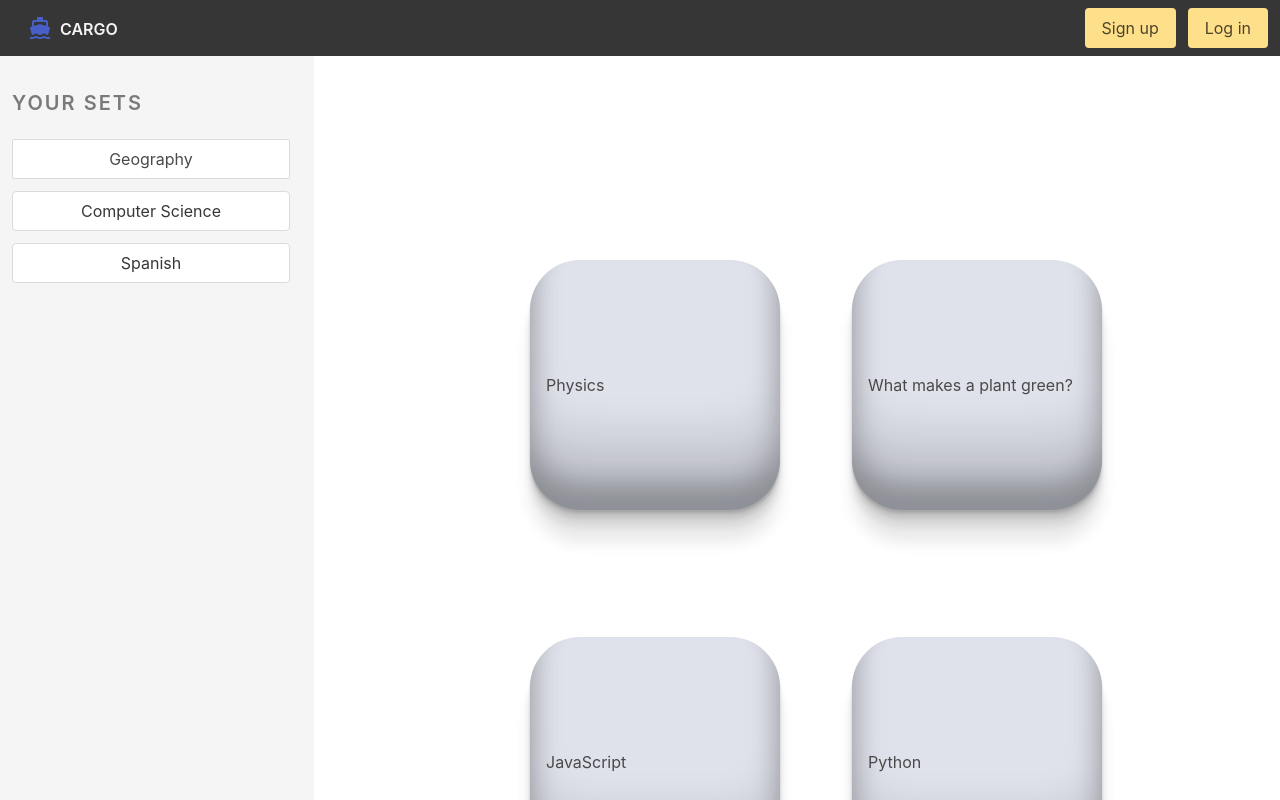
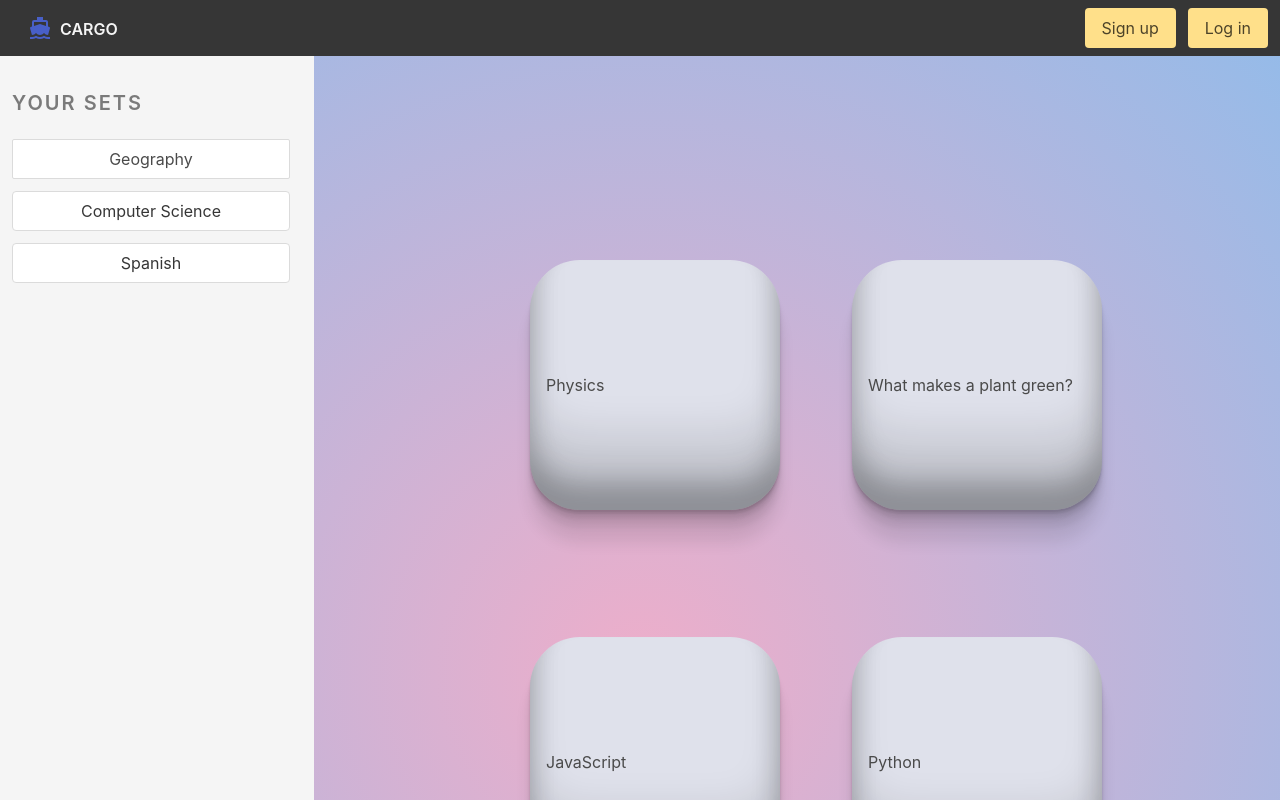
Before and after one commit to CharlieWWW94/cargo-revision-frontend, a React (Create React App) app: page /user in a window 1280 px wide. Shown: the top 800 px of the page. Built offline with nearby package versions, Linux system fonts and the light colour scheme; a web font is replaced by a local one.

Commit message:
gradient background fixed

```diff
--- a/src/components/flashcard.css
+++ b/src/components/flashcard.css
@@ -1,9 +1,9 @@
 @import url("https://fonts.googleapis.com/css2?family=Rubik+Distressed&display=swap");
-/* body {
+.flashcard-body {
     background: rgb(238,174,202);
     background: radial-gradient(circle, rgba(238,174,202,1) 0%, rgba(148,187,233,1) 100%);
 
-} */
+}
 
 .userpage {
   text-align: center;
--- a/src/pages/UserPage.js
+++ b/src/pages/UserPage.js
@@ -3,7 +3,7 @@ import FlashcardList from "../components/FlashcardList";
 
 export default function UserPage(props) {
   return (
-    <section class="columns">
+    <section class="columns flashcard-body">
       <SideBar />
        <FlashcardList flashcards={props.flashcardInfo} />
     </section>
```
